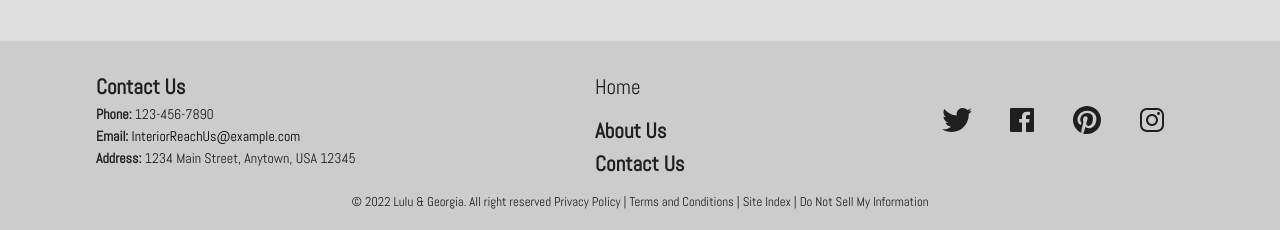
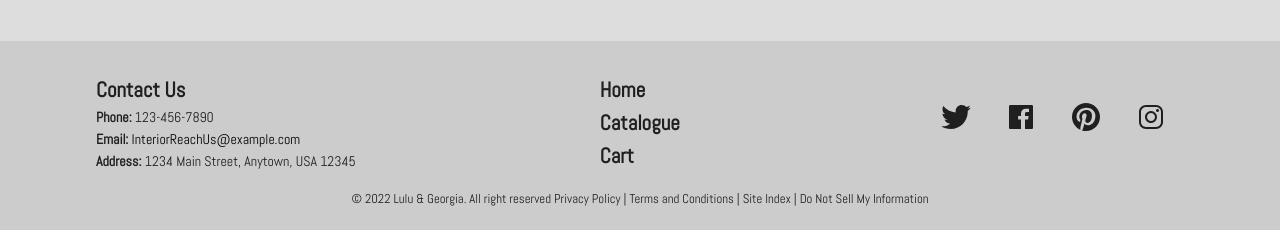
Before and after one commit to nat-laz/e-commerce-react-app, a React (Create React App) app: page /cataloge in a window 1280 px wide. Shown: the part 1919-2149 px from the top of the page. Built offline with nearby package versions, Linux system fonts and the light colour scheme.

Commit message:
-the contactUs button in the navbar finished link to the Footer - the links in the footer is yet to be finished -the css files moved to a folder called style - the contactUsform is finished -all the navbar was moved inside the App.js

```diff
--- a/src/pages/Footer.js
+++ b/src/pages/Footer.js
@@ -5,10 +5,12 @@ import {IoLogoTwitter} from 'react-icons/io';
 import {IoLogoFacebook} from 'react-icons/io';
 import {IoLogoPinterest} from 'react-icons/io';
 import {IoLogoInstagram} from 'react-icons/io';
-import { HashLink as Link } from "react-router-hash-link";
+import { useNavigate } from 'react-router-dom';
+
 
 
 export default function Footer() {
+  const navigate = useNavigate();
   const onFinish = (values) => {
     console.log('Success:', values);
   };
@@ -99,13 +101,13 @@ export default function Footer() {
           </p>
 
           <p>
-              <Link to="#homeCorner">
-                <h2 >Home</h2>
-              </Link>
 
-                <h2 className='titles listing2'>About Us</h2>
+                <p onClick={()=>navigate("/")} style={{cursor:"pointer"}}  className='titles listing2'>Home</p>
 
-              <h2 className='titles listing2'>Contact Us</h2>
+
+                <h2 className='titles listing2'>Catalogue</h2>
+
+              <h2 className='titles listing2'>Cart</h2>
 
           </p>
           <p className='logos-box'>
--- a/src/pages/Home.js
+++ b/src/pages/Home.js
@@ -57,8 +57,8 @@ export default function Home() {
   ];
 
   return (
-    <>
-    <div id="homeCorner"></div>
+
+
       <div className="container">
 
 
@@ -103,6 +103,6 @@ export default function Home() {
           })}
         </Carousel>
       </div>
-    </>
+
   );
 }
--- a/src/style/Home.css
+++ b/src/style/Home.css
@@ -8,12 +8,6 @@
     height: 100%;
 }
 
-#homeCorner {
-  position:absolute;
-  top:0;
-  left:0
-
-}
 
 
 .container {
```
